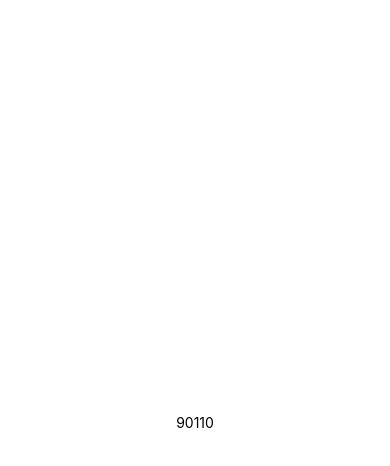
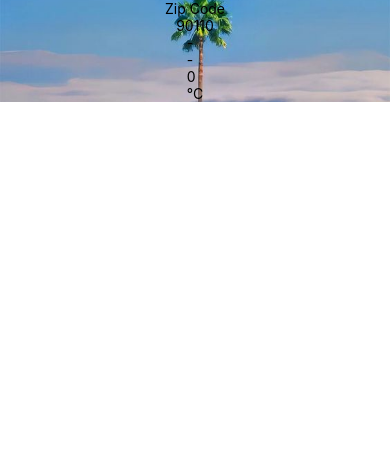
Before and after one commit to pachara171/Lab-ReactNative, a React Native app: screen / in a window 390 px wide. Shown: the top 466 px of the page. Built offline with nearby package versions, Linux system fonts and the light colour scheme.

Commit message:
Components and Image Background

```diff
--- a/App.js
+++ b/App.js
@@ -2,20 +2,18 @@
 import React from 'react';
 import { StyleSheet, View } from 'react-native';
 import Weather from './components/Weather';
+import Constants from 'expo-constants';
+
 export default function App() {
-
  return (
 <View style={styles.container}>
- <Weather zipCode="90110"/>
- <StatusBar style="auto" />
+    <Weather zipCode="90110"/>
+    <StatusBar style="auto" />
  </View>
  );
 }
 const styles = StyleSheet.create({
  container: {
- flex: 1,
- backgroundColor: '#fff',
- alignItems: 'center',
- justifyContent: 'center',
+    paddingTop: Constants.statusBarHeight
  },
 });
--- /dev/null
+++ b/components/Forecast.js
@@ -0,0 +1,15 @@
+import React from "react"
+import { Text, View } from 'react-native';
+
+export default function Forecast(props) {
+    return (
+    <View >
+        <Text>{props.main}</Text>
+        <Text>{props.description}</Text>
+        <View>
+            <Text>{props.temp}</Text>
+            <Text>°C</Text>
+        </View>
+    </View>
+    );
+   }
--- a/components/Weather.js
+++ b/components/Weather.js
@@ -1,8 +1,28 @@
-import React from "react";
-import { Text } from "react-native";
+import React, { useState } from "react";
+import Forecast from "./Forecast";
+import { ImageBackground, StyleSheet, Text, View } from "react-native";
 
 export default function Weather(props) {
+    const [forecastInfo, setForecastInfo] = useState({
+    main: '-',
+    description: '-',
+    temp: 0
+    })
+
     return (
-    <Text>{props.zipCode}</Text>
-    );
-   }
+        <View>
+            <ImageBackground source={require('../bg.jpg')} style={styles.backdrop}>
+                <Text>Zip Code</Text>
+                <Text>{props.zipCode}</Text>
+                <Forecast {...forecastInfo} />
+            </ImageBackground>
+        </View>
+ );
+}
+const styles = StyleSheet.create({
+    backdrop: {
+    alignItems: 'center',
+    width: '100%',
+    height: '100%'
+    },
+});
--- a/package.json
+++ b/package.json
@@ -11,6 +11,7 @@
   "dependencies": {
     "@expo/webpack-config": "^0.17.0",
     "expo": "~46.0.7",
+    "expo-constants": "~13.2.3",
     "expo-status-bar": "~1.4.0",
     "react": "18.0.0",
     "react-dom": "18.0.0",
```
Also changed, not shown: bg.jpg (added), screenshot/checkpoint/2.Components and Image Background.jpg (added).
